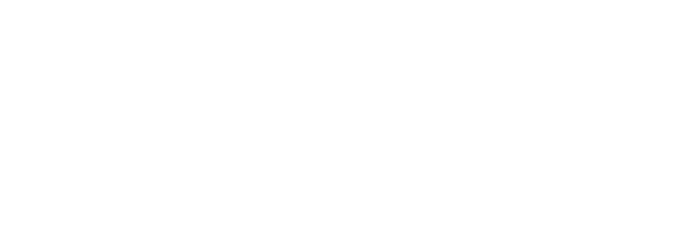
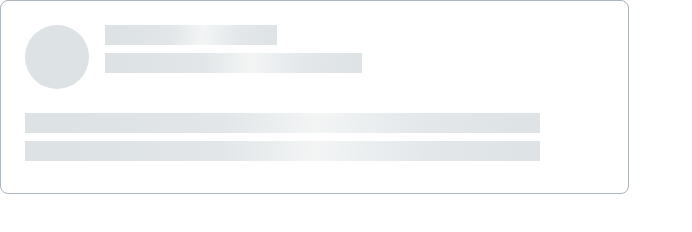
Before and after one commit to js-tasks-ru/htmlcss-20231222_gladysheva-pv, a website: page 04-lection2/02-skeleton/index.html in a window 1280 px wide. Shown: the whole page, without its empty margins (0-692 px from the left). Drawn offline with Linux system fonts and the light colour scheme.

Commit message:
4 task. skeleton

```diff
--- a/04-lection2/02-skeleton/index.html
+++ b/04-lection2/02-skeleton/index.html
@@ -6,6 +6,16 @@
         <link rel="stylesheet" href="./skeleton.css">
     </head>
     <body>
-
+        <div class="skeleton">
+            <svg class="skeleton__item_circle" width="64" height="64" viewBox="0 0 64 64" fill="none" xmlns="http://www.w3.org/2000/svg">
+                <circle cx="32" cy="32" r="32" fill="#DDE2E5"/>
+            </svg>
+            <div class="wrapper">
+                <div class="skeleton__item" style="width: 172px;"></div>
+                <div class="skeleton__item" style="width: 257px;"></div>
+            </div>
+            <div class="skeleton__item" style="width: 515px;"></div>
+            <div class="skeleton__item" style="width: 515px;"></div>
+        </div>
     </body>
 </html>
--- a/04-lection2/02-skeleton/skeleton.css
+++ b/04-lection2/02-skeleton/skeleton.css
@@ -0,0 +1,25 @@
+.skeleton {
+    border-style: solid;
+    border-radius: 8px;
+    border-width: 1px;
+    border-color: var(--grey-3);
+    line-height: 24px;
+    padding: 24px;
+    display: flex;
+    align-content: flex-start;
+    flex-wrap: wrap;
+    width: 579px;
+}
+
+.skeleton__item {
+    background: linear-gradient(93deg, #DDE2E5 6.44%, #E2E6E8 38.47%, #F3F5F5 56.48%, #E3E7EA 77.5%, #DDE2E5 102.52%);
+    height: 20px;
+    flex-shrink: 0;
+    margin-bottom: 8px;
+}
+
+.skeleton__item_circle {
+    margin-right: 16px;
+    margin-bottom: 24px;
+    flex-shrink: 0;
+}
```
